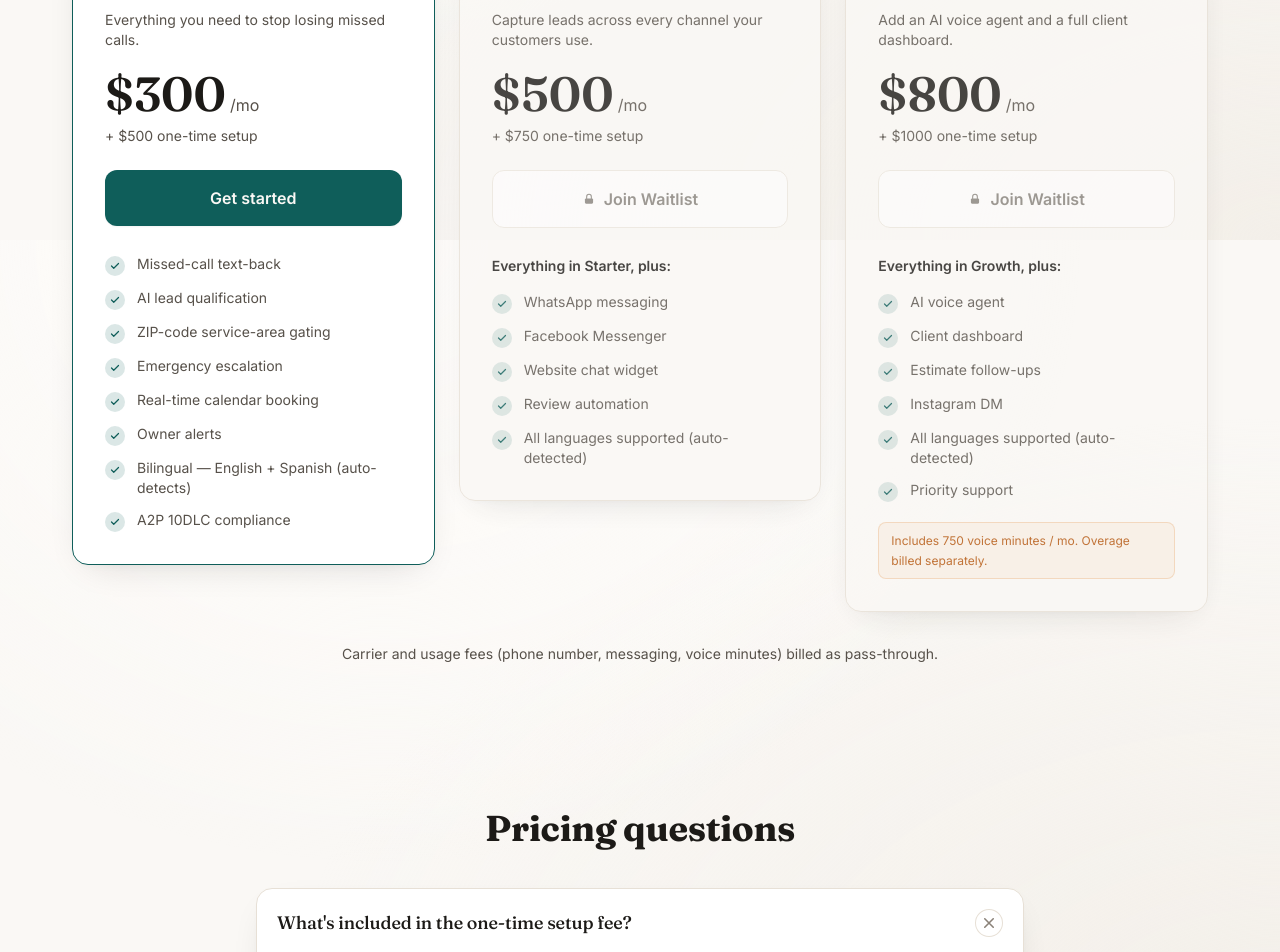
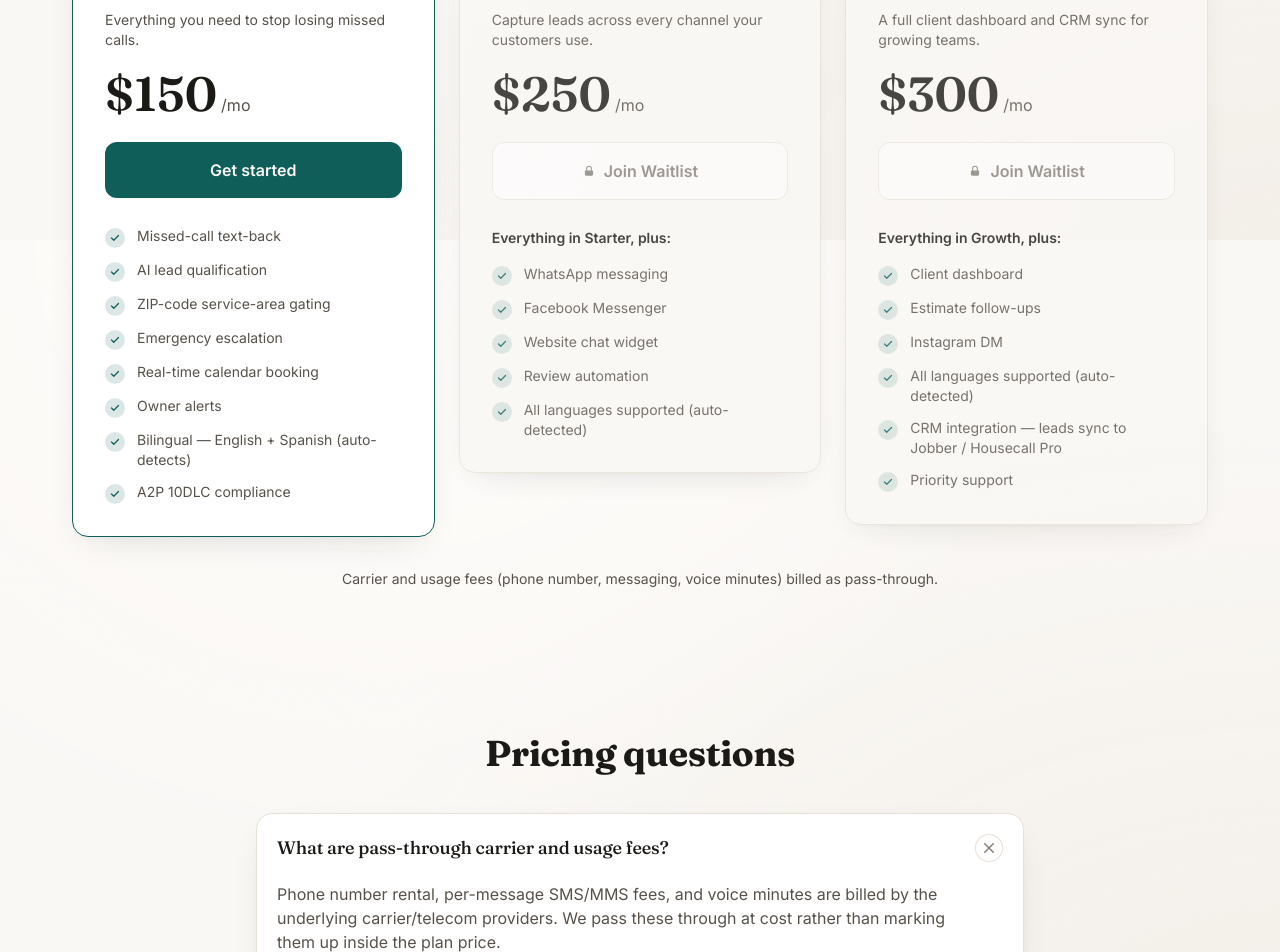
Before and after one commit to Robetot/agency-frontend, a Next.js app: page /pricing in a window 1280 px wide. Shown: the part 560-1512 px from the top of the page. Built offline with nearby package versions, Linux system fonts and the light colour scheme.

Commit message:
Pricing: new monthly prices (150/250/300), remove setup fees site-wide, swap Pro voice agent for CRM integration

```diff
--- a/app/pricing/page.tsx
+++ b/app/pricing/page.tsx
@@ -20,7 +20,6 @@ export const metadata: Metadata = {
 type Tier = {
   name: string;
   price: number;
-  setup: number;
   tagline: string;
   featured?: boolean;
   /** Locked/waitlist tier — desaturated, "Coming Soon", Join Waitlist CTA. */
@@ -33,8 +32,7 @@ type Tier = {
 const tiers: Tier[] = [
   {
     name: "Starter",
-    price: 300,
-    setup: 500,
+    price: 150,
     tagline: "Everything you need to stop losing missed calls.",
     features: [
       "Missed-call text-back",
@@ -49,8 +47,7 @@ const tiers: Tier[] = [
   },
   {
     name: "Growth",
-    price: 500,
-    setup: 750,
+    price: 250,
     tagline: "Capture leads across every channel your customers use.",
     featured: true,
     comingSoon: true,
@@ -65,29 +62,22 @@ const tiers: Tier[] = [
   },
   {
     name: "Pro",
-    price: 800,
-    setup: 1000,
-    tagline: "Add an AI voice agent and a full client dashboard.",
+    price: 300,
+    tagline: "A full client dashboard and CRM sync for growing teams.",
     comingSoon: true,
     inherits: "Growth",
     features: [
-      "AI voice agent",
       "Client dashboard",
       "Estimate follow-ups",
       "Instagram DM",
       "All languages supported (auto-detected)",
+      "CRM integration — leads sync to Jobber / Housecall Pro",
       "Priority support",
     ],
-    note: "Includes 750 voice minutes / mo. Overage billed separately.",
   },
 ];
 
 const pricingFaqs = [
-  {
-    question: "What's included in the one-time setup fee?",
-    answer:
-      "Setup covers number/messaging configuration, A2P 10DLC brand and campaign registration, building your AI qualification flow around your services and service area, calendar integration, and testing before you go live.",
-  },
   {
     question: "What are pass-through carrier and usage fees?",
     answer:
@@ -96,7 +86,7 @@ const pricingFaqs = [
   {
     question: "Can I change plans later?",
     answer:
-      "Yes — you can upgrade or downgrade as your needs change. Setup fees only apply to net-new configuration work, not to plan changes.",
+      "Yes — you can upgrade or downgrade anytime as your needs change. There are no long-term contracts.",
   },
 ];
 
@@ -153,9 +143,6 @@ export default function PricingPage() {
                     </span>
                     <span className="text-text-secondary">/mo</span>
                   </div>
-                  <p className="mt-2 text-sm text-text-secondary">
-                    + ${tier.setup} one-time setup
-                  </p>
 
                   {tier.comingSoon ? (
                     <Button
```
